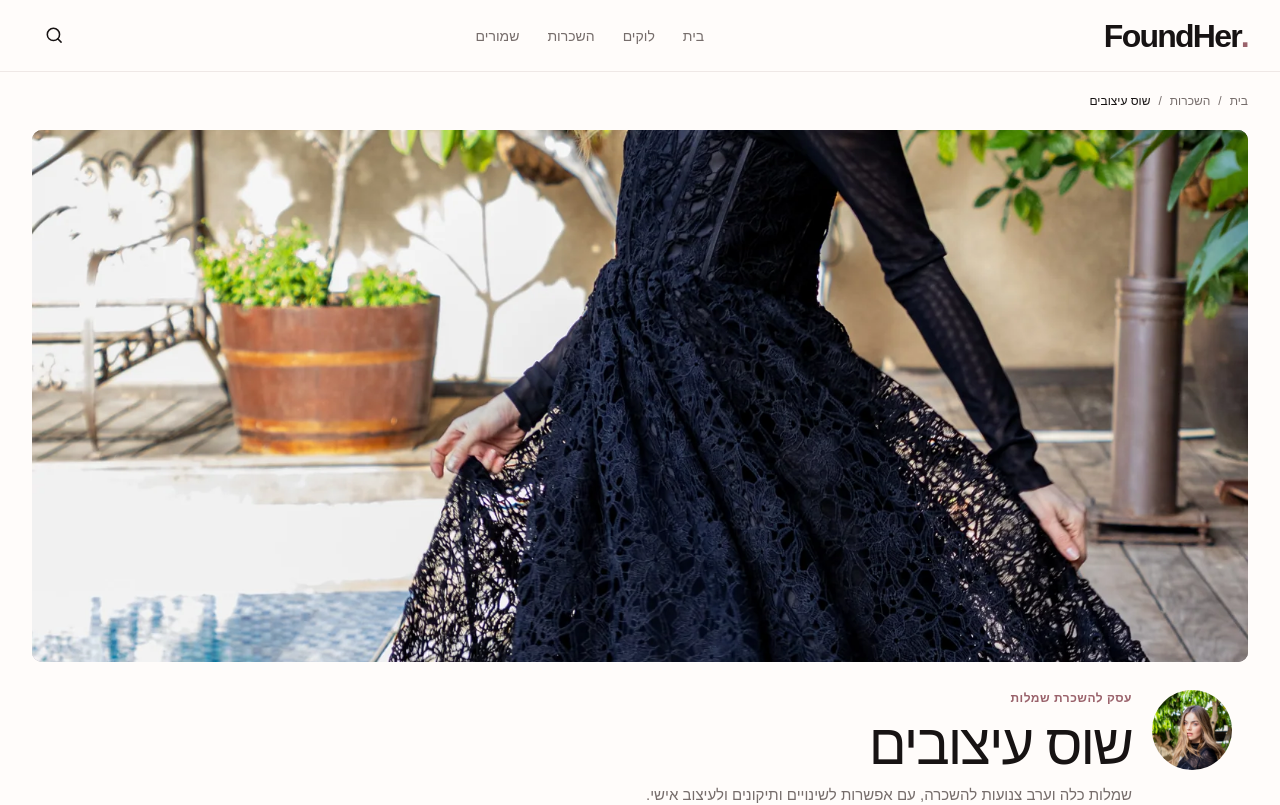
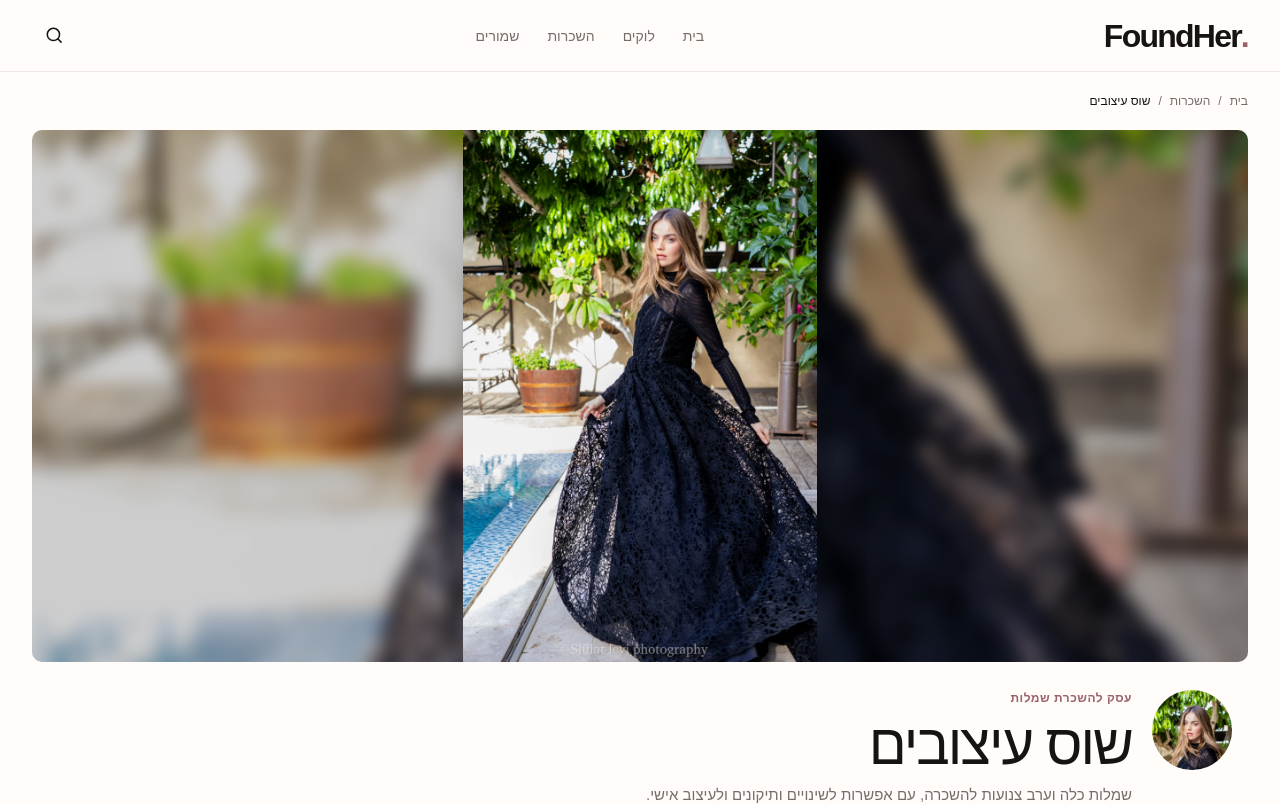
Before and after one commit to hodaya162/FoundHer, a Next.js app: page /rental-businesses/shos-designs in a window 1280 px wide. Shown: the top 805 px of the page. Built offline with nearby package versions, Linux system fonts and the light colour scheme; no server answers.

Commit message:
show full Shos dress in business cover

```diff
--- a/features/rentals/components/rental-business-header.tsx
+++ b/features/rentals/components/rental-business-header.tsx
@@ -29,7 +29,15 @@ export function RentalBusinessHeader({ business }: RentalBusinessHeaderProps) {
           <>
             <Image src={business.coverImage.url} alt="" fill priority sizes="(max-width: 1023px) 100vw, 1200px" className="scale-110 object-cover blur-sm" />
             <span aria-hidden="true" className="absolute inset-0 z-[1] bg-black/15" />
-            <Image src={business.coverImage.url} alt={business.coverImage.alt} fill priority sizes="(max-width: 639px) 50vw, 22rem" className="z-[2] object-contain object-center drop-shadow-2xl" />
+            <Image
+              src={business.coverImage.url}
+              alt={business.coverImage.alt}
+              fill
+              priority
+              sizes="(max-width: 639px) 50vw, 22rem"
+              className="z-[2] object-center drop-shadow-2xl"
+              style={{ objectFit: "contain" }}
+            />
           </>
         ) : (
           <Image src={business.coverImage.url} alt={business.coverImage.alt} fill priority sizes="(max-width: 1023px) 100vw, 1200px" className="object-cover" />
```
